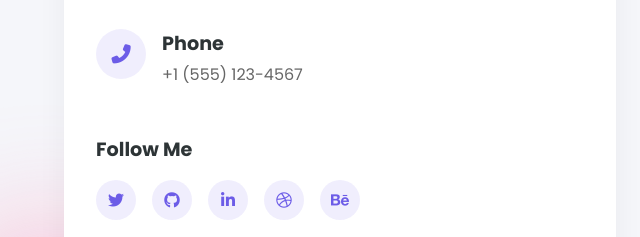
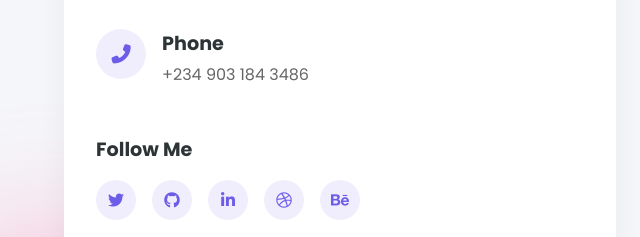
Before and after one commit to divinefavourak/akcodes, a plain HTML site: page contact.html in a window 1280 px wide. Shown: the part 553-790 px from the top of the page, 0-640 px from the left. Drawn offline with Linux system fonts and the light colour scheme.

Commit message:
update contact

```diff
--- a/contact.html
+++ b/contact.html
@@ -62,7 +62,7 @@
                         </div>
                         <div class="details">
                             <h3>Phone</h3>
-                            <p>+1 (555) 123-4567</p>
+                            <p>+234 903 184 3486</p>
                         </div>
                     </div>
 
```
